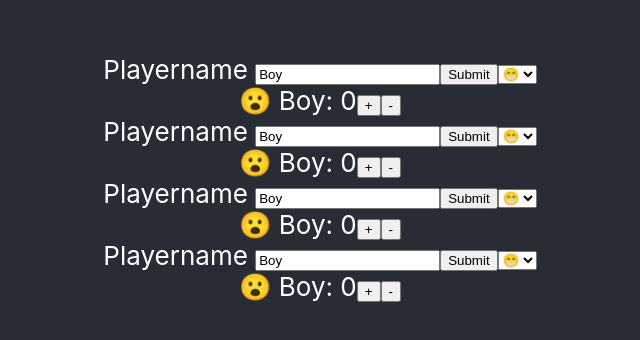
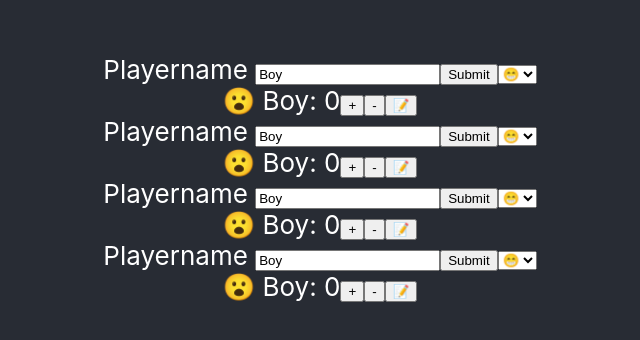
Before and after one commit to Bs1987/state-examples, a React (Create React App) app: page / in a window 1280 px wide. Shown: the part 222-562 px from the top of the page, without its empty margins (320-960 px from the left). Built offline with nearby package versions, Linux system fonts and the light colour scheme.

Commit message:
add form for username and avatar

```diff
--- a/src/User.js
+++ b/src/User.js
@@ -30,6 +30,7 @@ function User (props) {
 		 {/*{score ==s*/}
 		 <button onClick={() => setScore(score + 1)}>+</button>
 		 <button onClick={() => setScore(score - 1)}>-</button>
+		 <button>📝</button>
 	 </div>
 	);
 }
```
